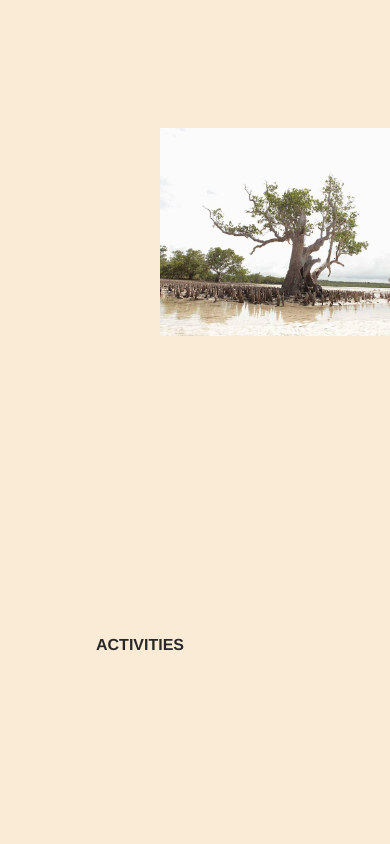
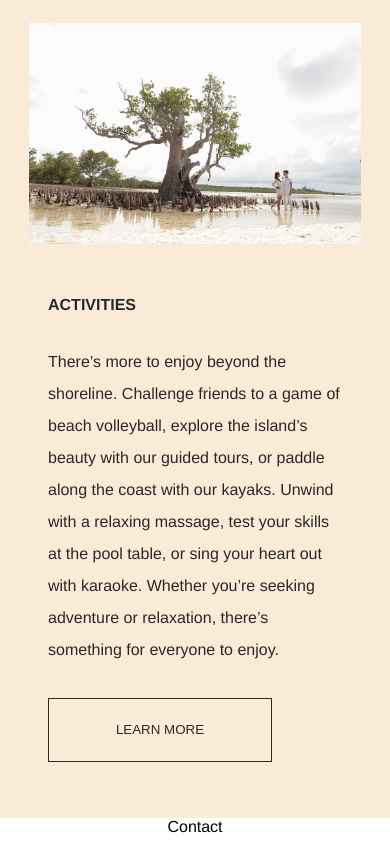
Before and after one commit to giantcarlos/villa-noe, a React (Vite) app: page / in a window 390 px wide. Shown: the part 2640-3484 px from the top of the page. Built offline with nearby package versions, Linux system fonts and the light colour scheme.

Commit message:
add responsive CSS to amenities

```diff
--- a/src/App.css
+++ b/src/App.css
@@ -305,6 +305,12 @@ button {
     margin-bottom: 6rem;
     margin-right: 8rem;
   }
+  .amenities-image {
+    width: 85%;
+    margin-top: 11rem;
+    margin-bottom: 8rem;
+    margin-left: 6rem;
+  }
   .small-font {
     font-size: 1rem;
     margin-left: 6rem;
@@ -317,6 +323,10 @@ button {
     margin-top: 8rem;
     margin-left: 6rem;
   }
+  .small-font-4 {
+    margin-top: 10rem;
+    margin-left: 5rem;
+  }
   .large-font {
     font-size: 4.5rem;
     margin-left: 6rem;
@@ -324,6 +334,11 @@ button {
   .paragraph {
     margin-top: 15rem;
     margin-left: 4rem;
+    margin-right: 8rem;
+  }
+  .paragraph-2 {
+    margin-top: 13rem;
+    margin-left: 5rem;
     margin-right: 8rem;
   }
   .bullets {
@@ -344,6 +359,10 @@ button {
     margin-top: 27rem;
     margin-left: 6rem;
   }
+  .button-4 {
+    margin-top: 32rem;
+    margin-left: 5rem;
+  }
 }
 
 @media only screen and (max-width: 1100px) {
@@ -361,6 +380,12 @@ button {
     margin-top: 9.5rem;
     margin-bottom: 6rem;
     margin-right: 6rem;
+  }
+  .amenities-image {
+    width: 90%;
+    margin-top: 10rem;
+    margin-bottom: 7rem;
+    margin-left: 3rem;
   }
   .numbers {
     margin-right: 1rem;
@@ -380,6 +405,10 @@ button {
     margin-top: 8rem;
     margin-left: 4rem;
   }
+  .small-font-4 {
+    margin-top: 8rem;
+    margin-left: 4rem;
+  }
   .large-font {
     font-size: 4rem;
     margin-left: 3rem;
@@ -388,6 +417,11 @@ button {
     margin-top: 10rem;
     margin-left: 3rem;
     margin-right: 4rem;
+  }
+  .paragraph-2 {
+    margin-top: 11rem;
+    margin-left: 4rem;
+    margin-right: 3rem;
   }
   .bullets {
     font-size: 1.5rem;
@@ -405,6 +439,10 @@ button {
   }
   .button-3 {
     margin-top: 26rem;
+    margin-left: 4rem;
+  }
+  .button-4 {
+    margin-top: 31rem;
     margin-left: 4rem;
   }
 }
@@ -458,7 +496,14 @@ button {
     margin-right: auto;
   }
   .rooms-image {
-    width: 82.5%;
+    width: 85%;
+    margin-top: 4rem;
+    margin-bottom: 0rem;
+    margin-left: auto;
+    margin-right: auto;
+  }
+  .amenities-image {
+    width: 85%;
     margin-top: 4rem;
     margin-bottom: 0rem;
     margin-left: auto;
@@ -484,6 +529,12 @@ button {
     margin-top: 3rem;
     margin-left: 3rem;
   }
+  .small-font-4 {
+    text-align: left;
+    font-size: 1rem;
+    margin-top: 3rem;
+    margin-left: 3rem;
+  }
   .large-font {
     text-align: left;
     font-size: 4rem;
@@ -492,6 +543,15 @@ button {
     margin-right: 3rem;
   }
   .paragraph {
+    grid-column: 1;
+    grid-row: 1;
+    text-align: left;
+    line-height: 2;
+    margin-top: 2rem;
+    margin-left: 3rem;
+    margin-right: 3rem;
+  }
+  .paragraph-2 {
     grid-column: 1;
     grid-row: 1;
     text-align: left;
@@ -523,4 +583,10 @@ button {
     margin-bottom: 2.5rem;
     margin-left: 3rem;
   }
+  .button-4 {
+    width: 14rem;
+    margin-top: 2rem;
+    margin-bottom: 2.5rem;
+    margin-left: 3rem;
+  }
 }
```
